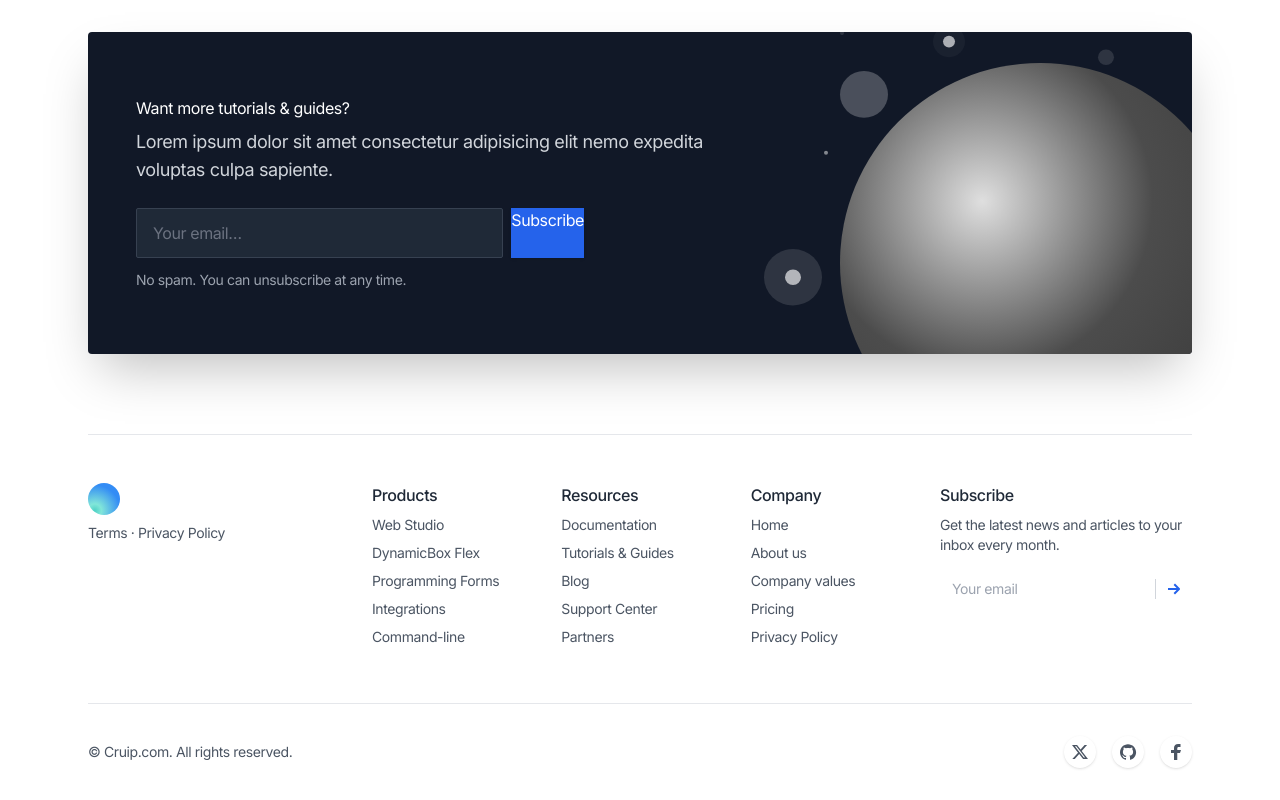
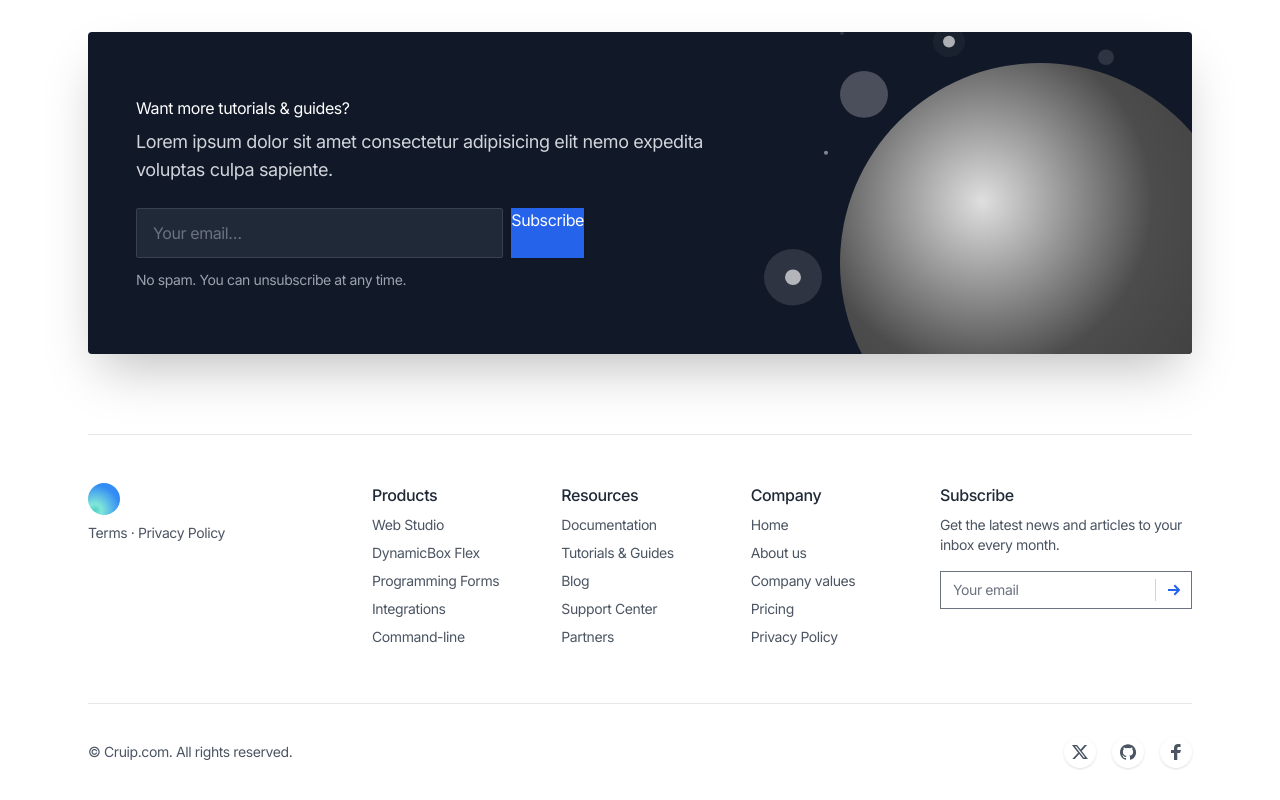
Before and after one commit to Roisfaozi/apptolls, a Next.js app: page / in a window 1280 px wide. Shown: the part 3234-4034 px from the top of the page. Built offline with nearby package versions, Linux system fonts and the light colour scheme; no server answers.

Commit message:
* feat(tailwind.config.js): add tailwind configuration file with content and theme customization * feat(tailwind.config.js): add tailwind forms plugin * feat(tailwind.config.js): add custom variant for sidebar-expanded class

```diff
--- /dev/null
+++ b/tailwind.config.js
@@ -0,0 +1,33 @@
+import plugin from 'tailwindcss/plugin'
+
+const config = {
+  content: [
+    './src/pages/**/*.{js,ts,jsx,tsx,mdx}',
+    './src/components/**/*.{js,ts,jsx,tsx,mdx}',
+    './src/app/**/*.{js,ts,jsx,tsx,mdx}',
+  ],
+  theme: {
+    extend: {
+      backgroundImage: {
+        'gradient-radial': 'radial-gradient(var(--tw-gradient-stops))',
+        'gradient-conic':
+          'conic-gradient(from 180deg at 50% 50%, var(--tw-gradient-stops))',
+      },
+    },
+  },
+  plugins: [
+    require('@tailwindcss/forms'),
+    plugin(({ addVariant, e }) => {
+      addVariant('sidebar-expanded', ({ modifySelectors, separator }) => {
+        modifySelectors(
+          ({ className }) =>
+            `.sidebar-expanded .${e(
+              `sidebar-expanded${separator}${className}`
+            )}`
+        )
+      })
+    }),
+  ],
+}
+
+export default config
```
